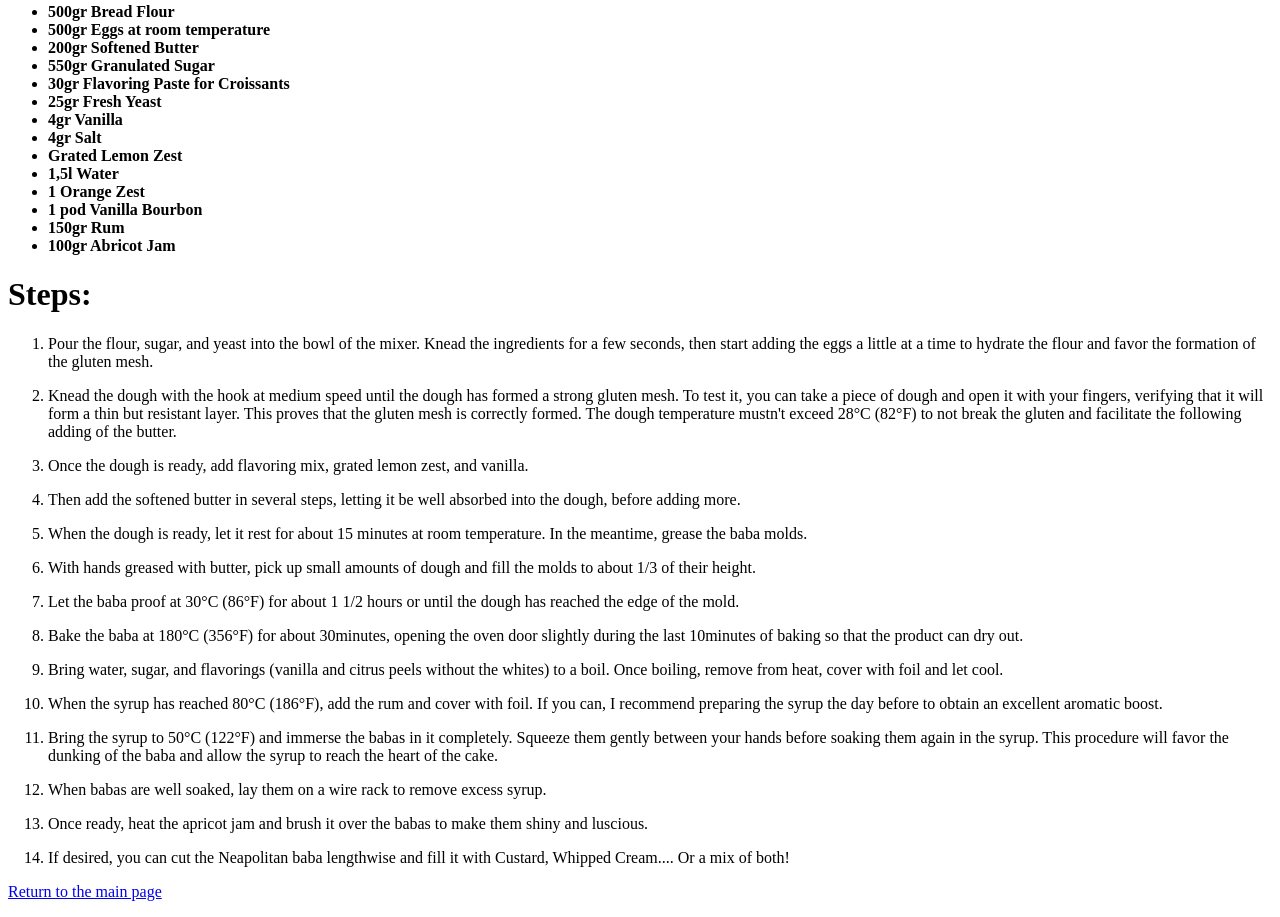
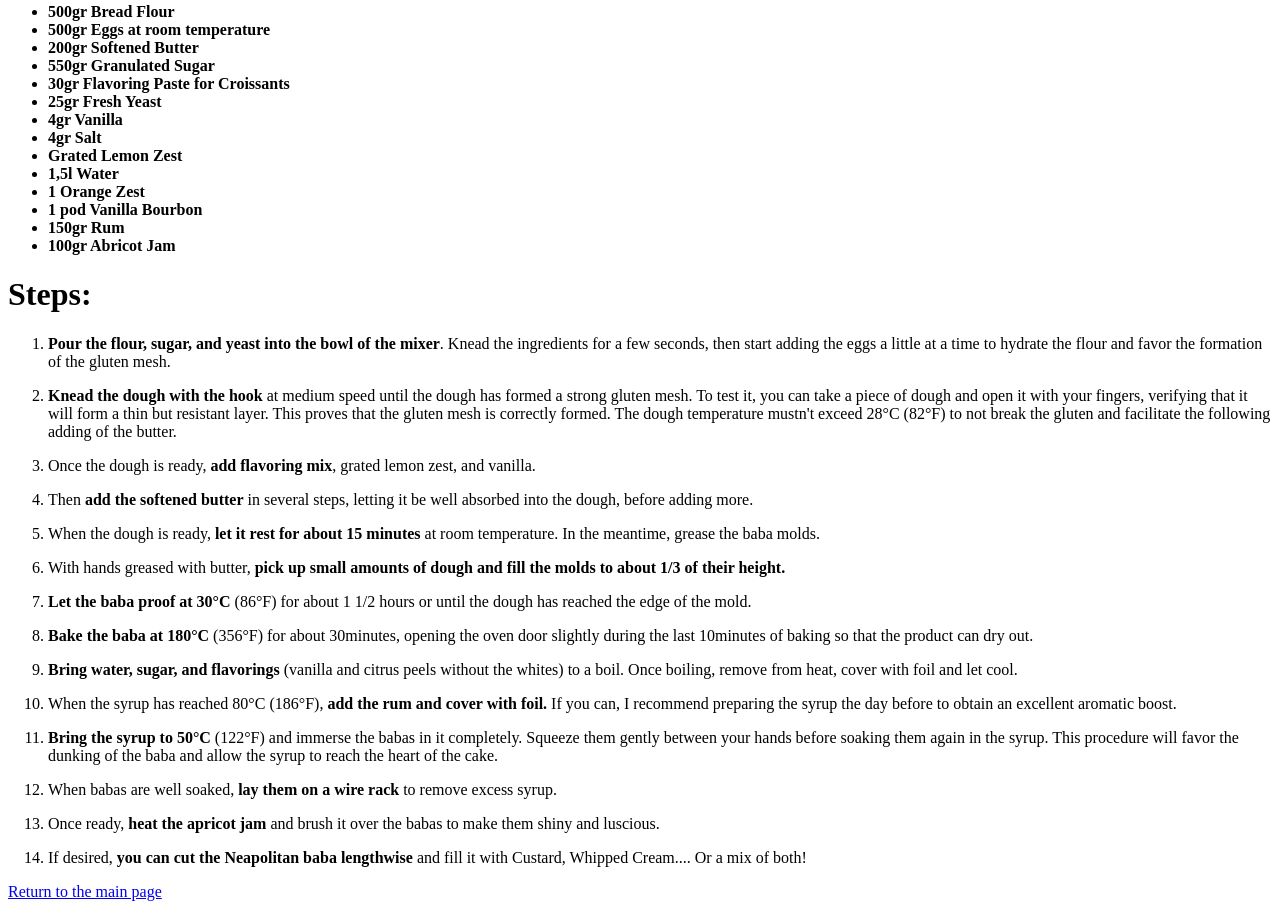
Before and after one commit to BillMcBlackjack/odin-recipes, a plain HTML site: page recipes/baba.html in a window 1280 px wide. Shown: the part 901-1818 px from the top of the page. Drawn offline with Linux system fonts and the light colour scheme.

Commit message:
Added strong text to the steps paragraph.

```diff
--- a/recipes/baba.html
+++ b/recipes/baba.html
@@ -43,20 +43,20 @@
 
     <p><h1>Steps:</h1></p>
         <p><ol>
-        <p><li>Pour the flour, sugar, and yeast into the bowl of the mixer. Knead the ingredients for a few seconds, then start adding the eggs a little at a time to hydrate the flour and favor the formation of the gluten mesh.</li></p>
-        <p></p><li>Knead the dough with the hook at medium speed until the dough has formed a strong gluten mesh. To test it, you can take a piece of dough and open it with your fingers, verifying that it will form a thin but resistant layer. This proves that the gluten mesh is correctly formed. The dough temperature mustn't exceed 28°C (82°F) to not break the gluten and facilitate the following adding of the butter.</li></p>
-        <p> <li>Once the dough is ready, add flavoring mix, grated lemon zest, and vanilla.</li></p>
-        <p><li>Then add the softened butter in several steps, letting it be well absorbed into the dough, before adding more.</li></p>
-        <p><li>When the dough is ready, let it rest for about 15 minutes at room temperature. In the meantime, grease the baba molds.</li></p>
-        <p><li>With hands greased with butter, pick up small amounts of dough and fill the molds to about 1/3 of their height.</li></p>
-        <p><li>Let the baba proof at 30°C (86°F) for about 1 1/2 hours or until the dough has reached the edge of the mold.</li></p>
-        <p><li>Bake the baba at 180°C (356°F) for about 30minutes, opening the oven door slightly during the last 10minutes of baking so that the product can dry out.</li></p>
-        <p><li>Bring water, sugar, and flavorings (vanilla and citrus peels without the whites) to a boil. Once boiling, remove from heat, cover with foil and let cool.</li></p>
-        <p><li>When the syrup has reached 80°C (186°F), add the rum and cover with foil. If you can, I recommend preparing the syrup the day before to obtain an excellent aromatic boost.</li></p>
-        <p><li>Bring the syrup to 50°C (122°F) and immerse the babas in it completely. Squeeze them gently between your hands before soaking them again in the syrup. This procedure will favor the dunking of the baba and allow the syrup to reach the heart of the cake.</li></p>
-        <p><li>When babas are well soaked, lay them on a wire rack to remove excess syrup.</li></p>
-        <p><li>Once ready, heat the apricot jam and brush it over the babas to make them shiny and luscious.</li></p>
-        <p><li>If desired, you can cut the Neapolitan baba lengthwise and fill it with Custard, Whipped Cream.... Or a mix of both!</li></p>
+        <p><li><strong>Pour the flour, sugar, and yeast into the bowl of the mixer</strong>. Knead the ingredients for a few seconds, then start adding the eggs a little at a time to hydrate the flour and favor the formation of the gluten mesh.</li></p>
+        <p><li><strong>Knead the dough with the hook</strong> at medium speed until the dough has formed a strong gluten mesh. To test it, you can take a piece of dough and open it with your fingers, verifying that it will form a thin but resistant layer. This proves that the gluten mesh is correctly formed. The dough temperature mustn't exceed 28°C (82°F) to not break the gluten and facilitate the following adding of the butter.</li></p>
+        <p><li>Once the dough is ready, <strong>add flavoring mix</strong>, grated lemon zest, and vanilla.</li></p>
+        <p><li>Then <strong>add the softened butter</strong> in several steps, letting it be well absorbed into the dough, before adding more.</li></p>
+        <p><li>When the dough is ready, <strong>let it rest for about 15 minutes</strong> at room temperature. In the meantime, grease the baba molds.</li></p>
+        <p><li>With hands greased with butter, <strong>pick up small amounts of dough and fill the molds to about 1/3 of their height.</strong></li></p>
+        <p><li><strong>Let the baba proof at 30°C</strong> (86°F) for about 1 1/2 hours or until the dough has reached the edge of the mold.</li></p>
+        <p><li><strong>Bake the baba at 180°C </strong>(356°F) for about 30minutes, opening the oven door slightly during the last 10minutes of baking so that the product can dry out.</li></p>
+        <p><li><strong>Bring water, sugar, and flavorings</strong> (vanilla and citrus peels without the whites) to a boil. Once boiling, remove from heat, cover with foil and let cool.</li></p>
+        <p><li>When the syrup has reached 80°C (186°F), <strong>add the rum and cover with foil.</strong> If you can, I recommend preparing the syrup the day before to obtain an excellent aromatic boost.</li></p>
+        <p><li><strong>Bring the syrup to 50°C</strong> (122°F) and immerse the babas in it completely. Squeeze them gently between your hands before soaking them again in the syrup. This procedure will favor the dunking of the baba and allow the syrup to reach the heart of the cake.</li></p>
+        <p><li>When babas are well soaked, <strong>lay them on a wire rack</strong> to remove excess syrup.</li></p>
+        <p><li>Once ready, <strong>heat the apricot jam</strong> and brush it over the babas to make them shiny and luscious.</li></p>
+        <p><li>If desired, <strong>you can cut the Neapolitan baba lengthwise</strong> and fill it with Custard, Whipped Cream.... Or a mix of both!</li></p>
     </ol></p>
 
 
```
